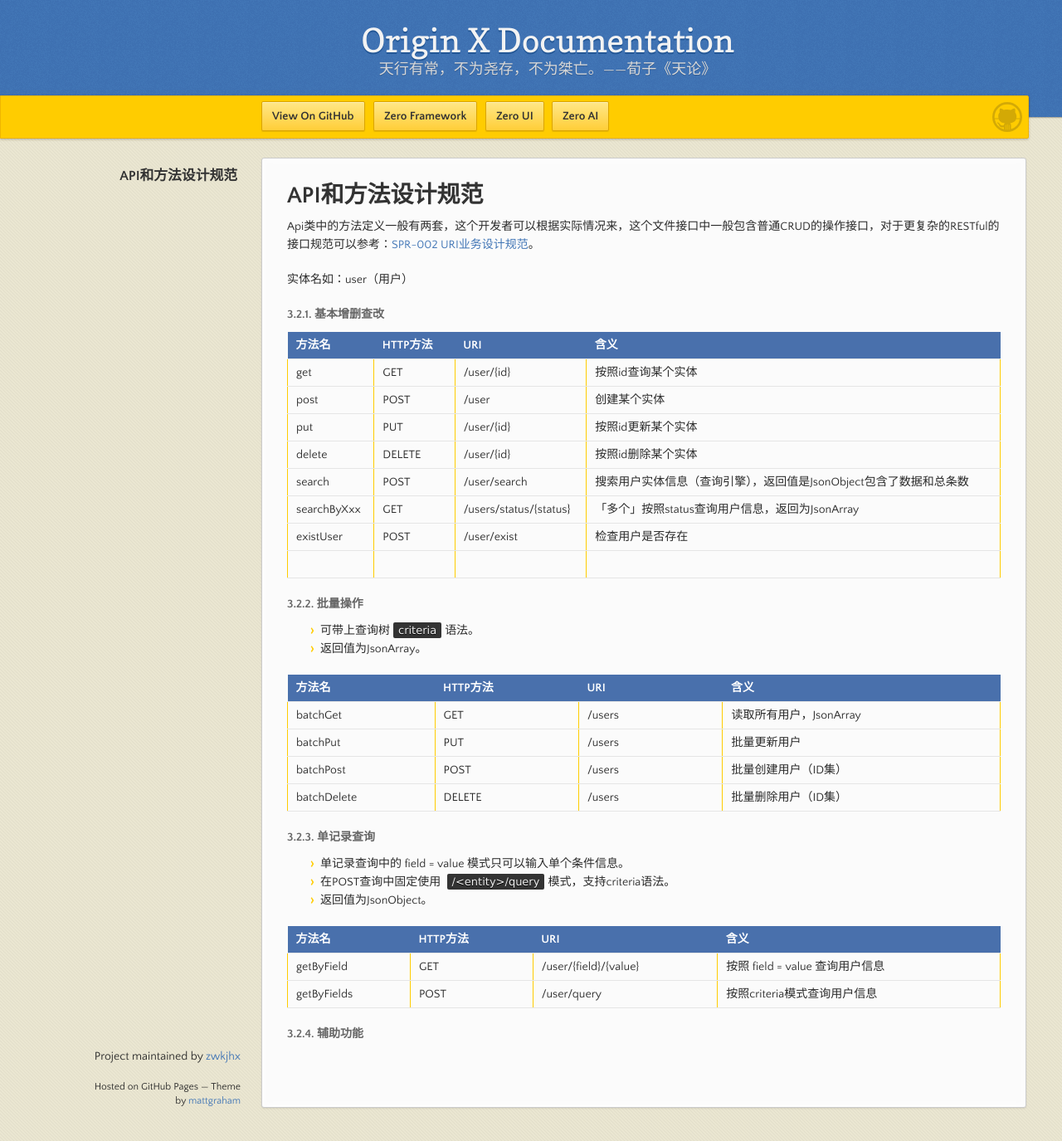
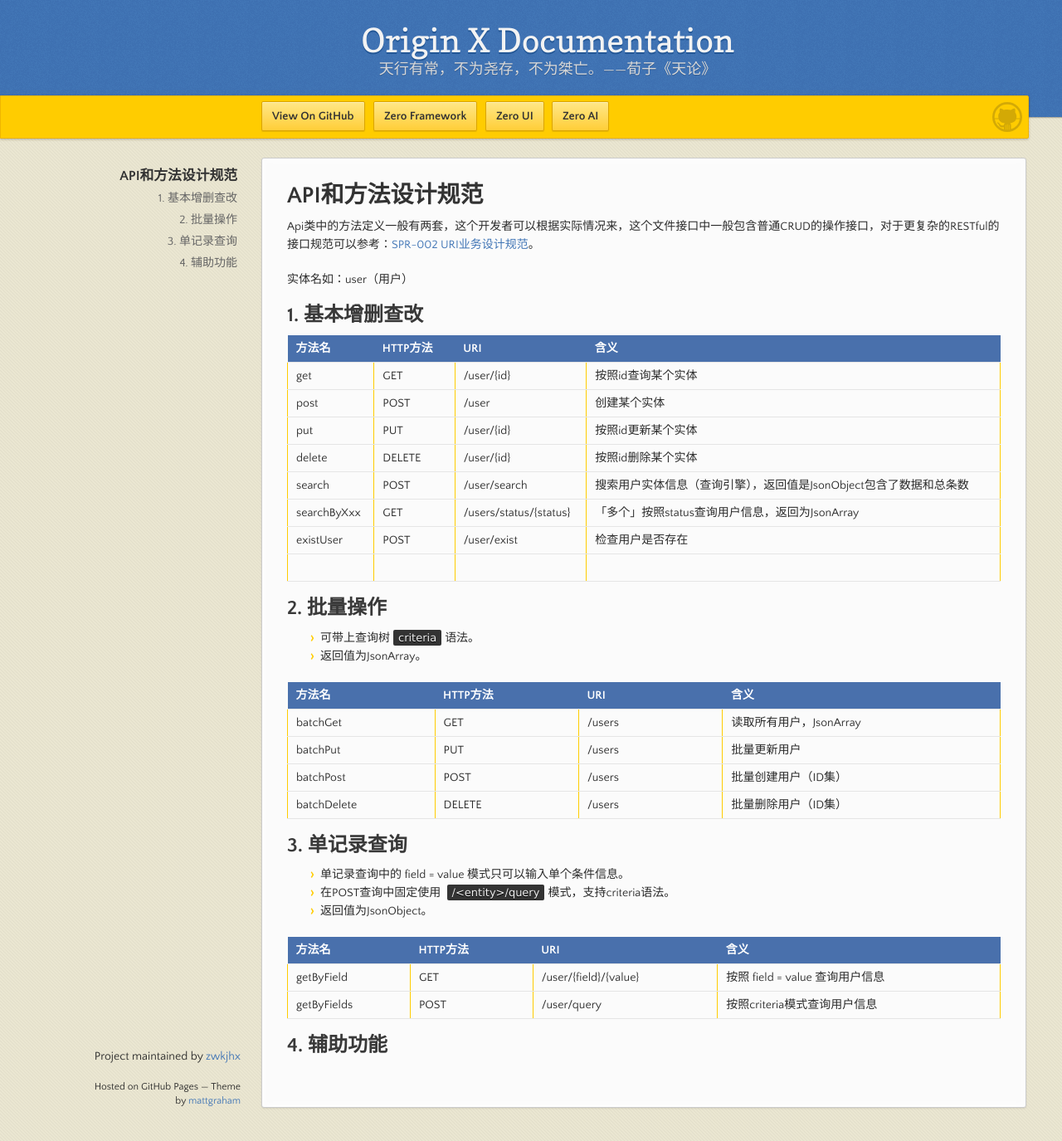
Before and after one commit to zwkjhx/ox-doc, a Jekyll site: the page built from specification/1-zerogui-fan/spc-002-apihe-fang-fa-she-ji-gui-fan.md, in a window 1280 px wide and 1375 px high. Shown: the whole window at 83% size. Built offline with Jekyll 4.4.1, drawn with Linux system fonts in a browser that asks for light colours; our own code applies the rules of GitHub Pages for plain Markdown files.

Commit message:
Updates specification/1-zerogui-fan/spc-002-apihe-fang-fa-she-ji-gui-fan.md
Auto commit by GitBook Editor

```diff
--- a/specification/1-zerogui-fan/spc-002-apihe-fang-fa-she-ji-gui-fan.md
+++ b/specification/1-zerogui-fan/spc-002-apihe-fang-fa-she-ji-gui-fan.md
@@ -4,7 +4,7 @@
 
 实体名如：user（用户）
 
-#### 3.2.1. 基本增删查改
+## 1. 基本增删查改
 
 | 方法名 | HTTP方法 | URI | 含义 |
 | :--- | :--- | :--- | :--- |
@@ -17,7 +17,7 @@
 | existUser | POST | /user/exist | 检查用户是否存在 |
 |  |  |  |  |
 
-#### 3.2.2. 批量操作
+## 2. 批量操作
 
 * 可带上查询树`criteria`语法。
 * 返回值为JsonArray。
@@ -29,7 +29,7 @@
 | batchPost | POST | /users | 批量创建用户（ID集） |
 | batchDelete | DELETE | /users | 批量删除用户（ID集） |
 
-#### 3.2.3. 单记录查询
+## 3. 单记录查询
 
 * 单记录查询中的 field = value 模式只可以输入单个条件信息。
 * 在POST查询中固定使用 `/<entity>/query`模式，支持criteria语法。
@@ -40,4 +40,4 @@
 | getByField | GET | /user/{field}/{value} | 按照 field = value 查询用户信息 |
 | getByFields | POST | /user/query | 按照criteria模式查询用户信息 |
 
-#### 3.2.4. 辅助功能
+## 4. 辅助功能
```
